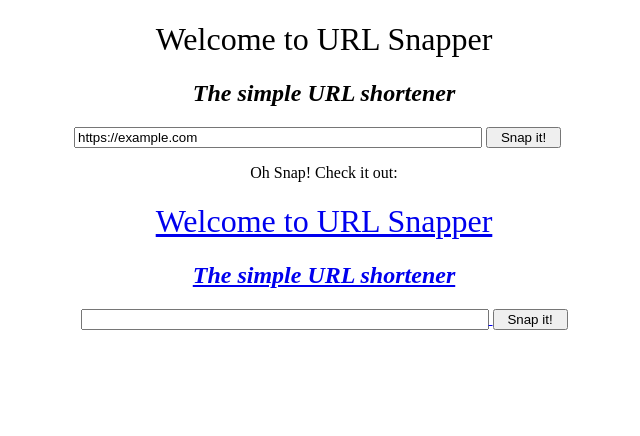
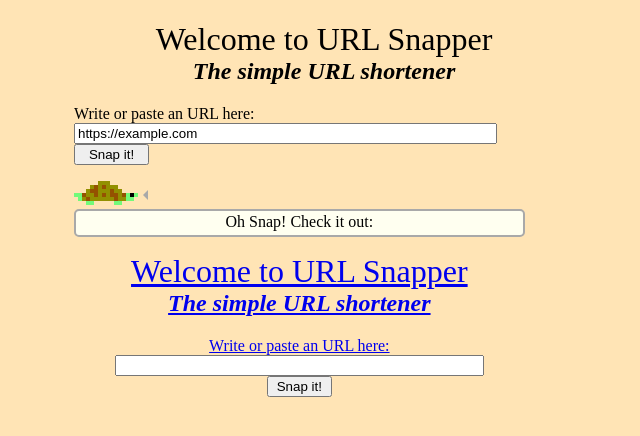
Before and after one commit to LauriPullinen/url-snapper, a website: page public/index.html in a window 1280 px wide. Both pictures are taken after typing "https://example.com" into the empty fields and a click on the input "Snap it!". Shown: the whole page, without its empty margins (316-956 px from the left). Drawn offline with nearby package versions, Linux system fonts and the light colour scheme.

Commit message:
styling of the page

```diff
--- a/index.js
+++ b/index.js
@@ -49,7 +49,7 @@ db.once("open", function() {
 				console.error(error);
 			}
 			if(result && result.link) {
-				response.redirect(301, result.link).end();
+				response.redirect(301, result.link);
 			} else {
 				response.status(404).end();
 			}
--- a/public/css/style.css
+++ b/public/css/style.css
@@ -1,5 +1,6 @@
 html {
 	font-family: 'Vollkorn' serif;
+	background-color: moccasin;
 }
 
 .container {
@@ -14,11 +15,13 @@ h1, h2 {
 
 h1 {
 	font-weight: normal;
+	margin-bottom: 0;
 }
 
 h2 {
 	font-weight: bold;
 	font-style: italic;
+	margin-top: 0;
 }
 
 input {
@@ -27,11 +30,12 @@ input {
 }
 
 input[type=url] {
-	width: 80%;
+	width: 83%;
 }
 
 input[type=submit] {
-	width: 15%
+	width: 15%;
+	margin: 0;
 }
 
 #short-url-container {
@@ -39,3 +43,26 @@ input[type=submit] {
 	margin-top: 1em;
 	text-align: center;
 }
+
+#short-url-container > * {
+	float: left;
+}
+
+.arrow-left {
+	display: inline-block;
+	box-sizing: border-box;
+	width: 10px;
+	height: 10px;
+	margin: 9px 0;
+	border-top: 5px solid transparent;
+	border-bottom: 5px solid transparent;
+	border-right: 5px solid darkgray;
+}
+
+.speech-bubble {
+	border: 2px solid darkgray;
+	border-radius: 5px;
+	padding: 2px 6px;
+	height: 20px;
+	background-color: ivory;
+}
--- a/public/index.html
+++ b/public/index.html
@@ -3,6 +3,7 @@
 <html>
 	<head>
 		<title>URL Snapper</title>
+		<link href="/turtle.png" rel="shortcut icon" type="image/png">
 		<link href="/css/style.css" rel="stylesheet" type="text/css">
 		<link href='http://fonts.googleapis.com/css?family=Vollkorn:700italic,400' rel='stylesheet' type='text/css'>
 		<script src="https://ajax.googleapis.com/ajax/libs/jquery/1.11.2/jquery.min.js"></script>
@@ -13,11 +14,19 @@
 			<h2>The simple URL shortener</h2>
 
 			<form action="/" method="POST">
-				<input type="url" name="link" required>
+				<label>Write or paste an URL here:
+					<input type="url" name="link" required>
+				</label>
 				<input type="submit" value="Snap it!">
 			</form>
 
-			<div id="short-url-container">Oh Snap! Check it out: <a href="" id="short-url"></a></div>
+			<div id="short-url-container">
+				<img src="/turtle-64.png">
+				<div class="arrow-left"></div>
+				<span class="speech-bubble">
+					Oh Snap! Check it out: <a href="" id="short-url"></a>
+				</span>
+			</div>
 		</div>
 
 		<script src="/js/urlsubmitter.js" type="text/javascript"></script>
```
Also changed, not shown: public/turtle-64.png (added), public/turtle.png (added).
